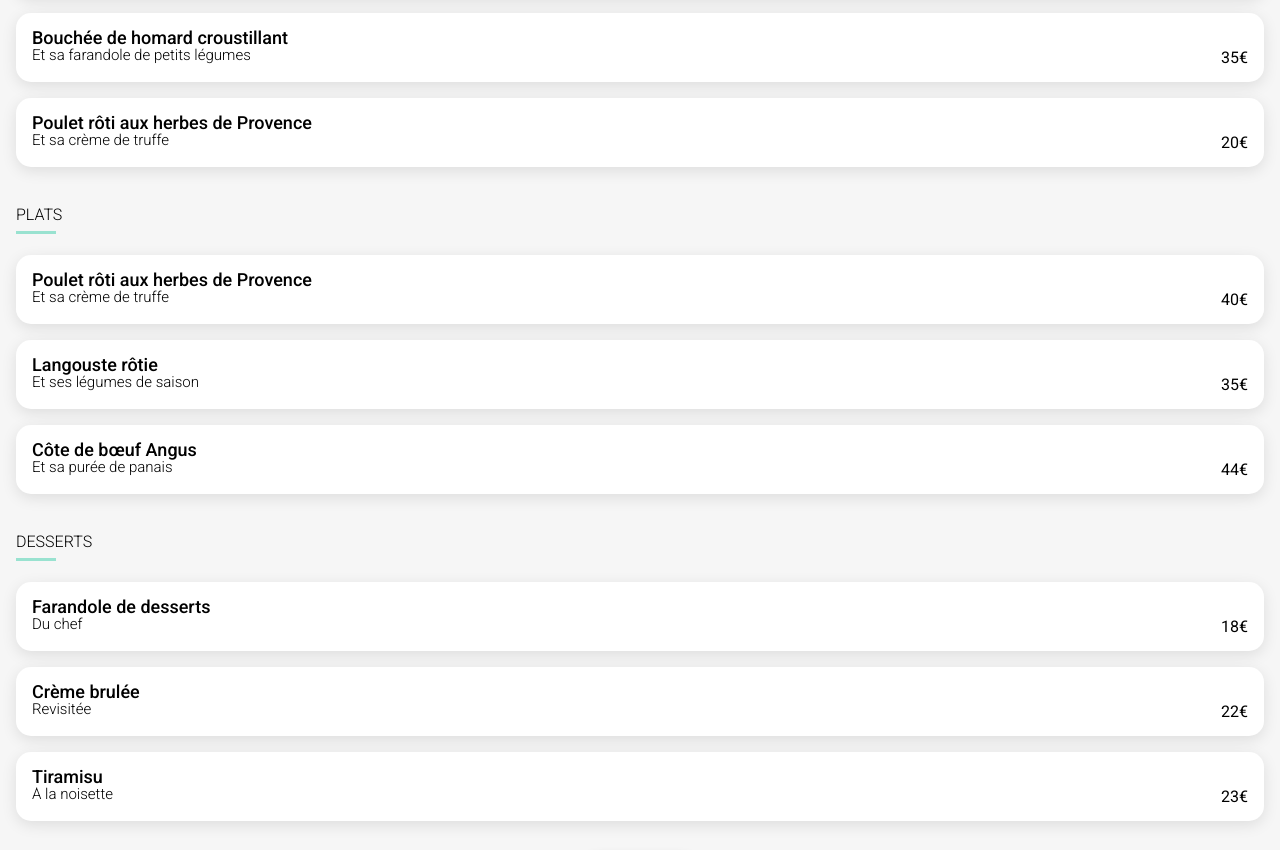
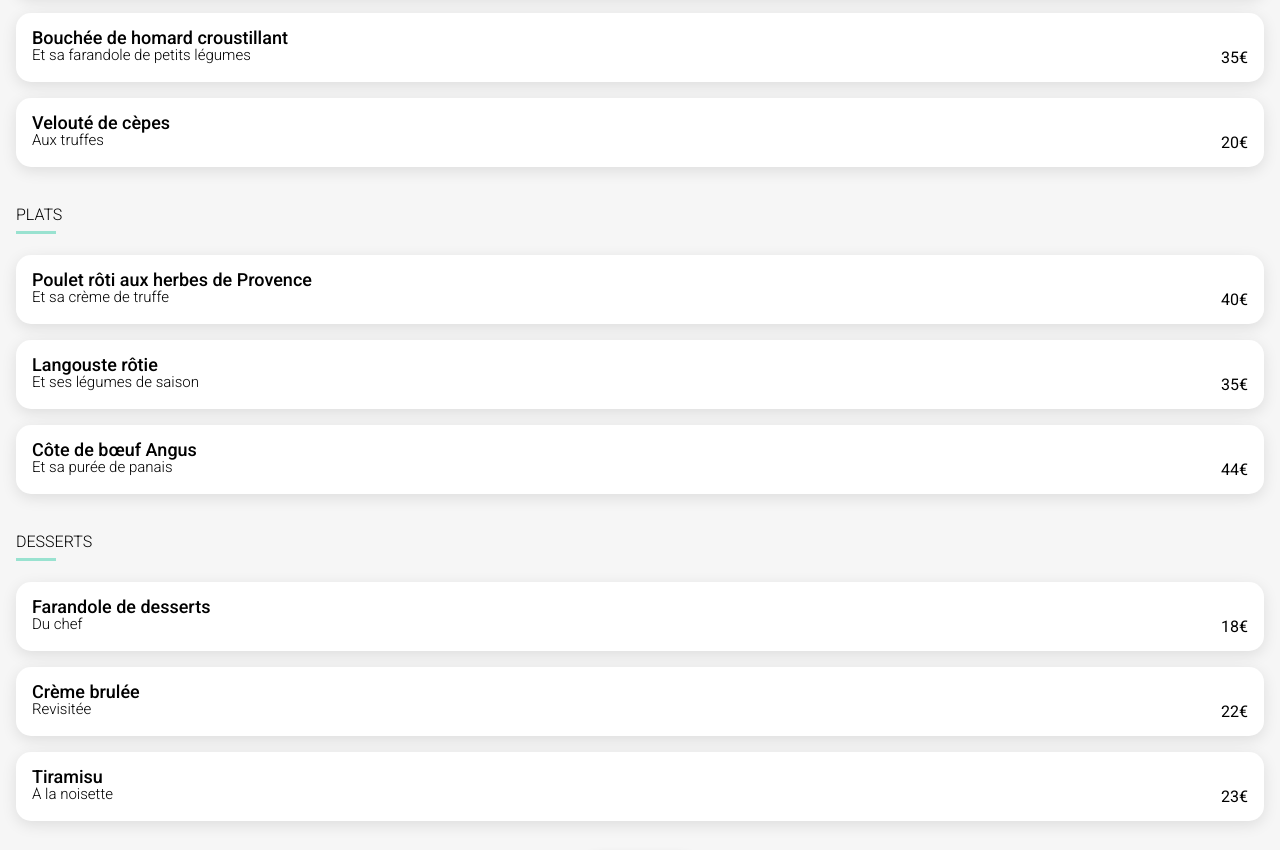
Before and after one commit to SebLau02/OC_P3, a plain HTML site: page pages/delices-des-sens.html in a window 1280 px wide. Shown: the part 1212-2062 px from the top of the page. Drawn offline with Linux system fonts and the light colour scheme; a web font is replaced by a local one.

Commit message:
fix text content error

```diff
--- a/pages/delices-des-sens.html
+++ b/pages/delices-des-sens.html
@@ -57,12 +57,8 @@
             </span>
           </label>
           <label class="dish">
-            <span class="dish__name pt-4 pl-4"
-              >Poulet rôti aux herbes de Provence
-            </span>
-            <span class="dish__ingredient pb-4 pl-4"
-              >Et sa crème de truffe</span
-            >
+            <span class="dish__name pt-4 pl-4">Velouté de cèpes </span>
+            <span class="dish__ingredient pb-4 pl-4">Aux truffes</span>
             <span class="dish__price px-4">20€</span>
             <input type="checkbox" name="starter" value="3" class="none" />
             <span class="dish__check">
```
Also changed, not shown: pages/la-note-enchante.html (+1 -1 lines).
